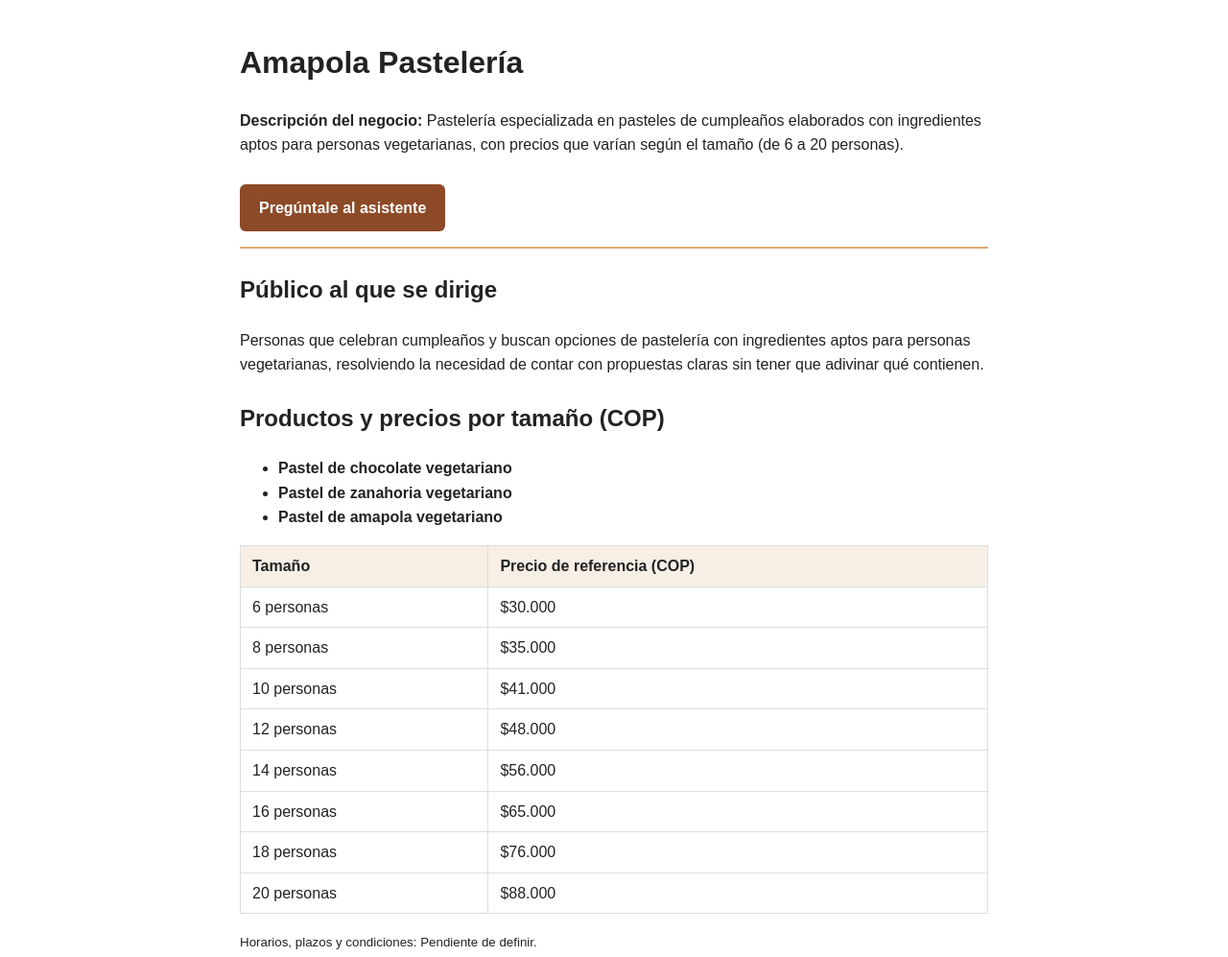
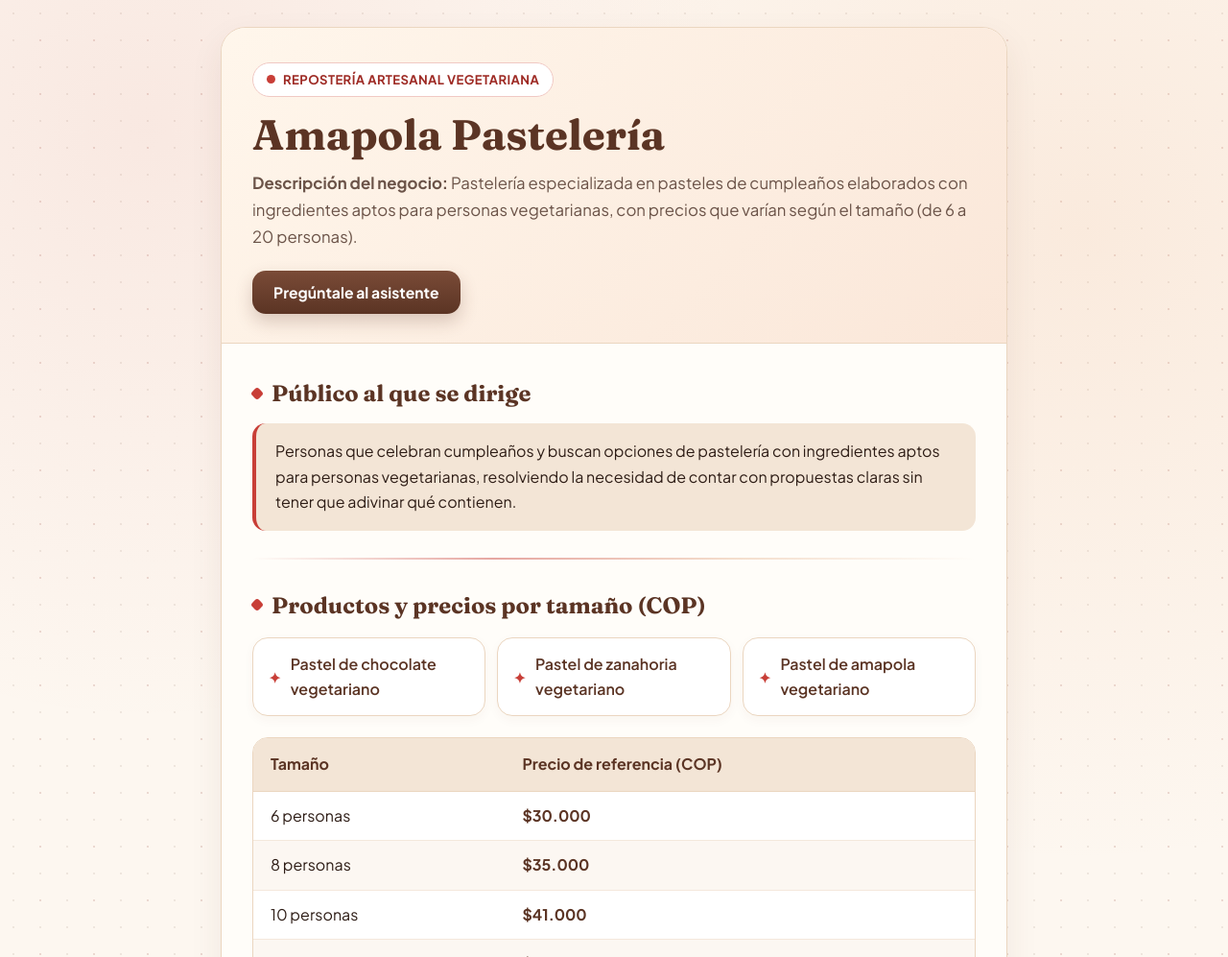
Before and after one commit to Lau2294/Amapola-pasteler-a, a plain HTML site: page index.html in a window 1280 px wide. Shown: the top 997 px of the page at 96% size. Drawn offline with Linux system fonts and the light colour scheme.

Commit message:
Add files via upload

```diff
--- a/index.html
+++ b/index.html
@@ -3,36 +3,278 @@
 <head>
   <meta charset="UTF-8" />
   <meta name="viewport" content="width=device-width, initial-scale=1.0" />
-  <title>Amapola Pastelería</title>
+  <title>Amapola Pastelería — Pasteles vegetarianos para cumpleaños</title>
+  <link rel="preconnect" href="https://fonts.googleapis.com" />
+  <link rel="preconnect" href="https://fonts.gstatic.com" crossorigin />
+  <link href="https://fonts.googleapis.com/css2?family=Fraunces:opsz,wght@9..144,600;9..144,700&family=Plus+Jakarta+Sans:wght@400;500;600;700&display=swap" rel="stylesheet" />
   <style>
-    body { font-family: Arial, sans-serif; max-width: 780px; margin: 40px auto; padding: 0 20px; line-height: 1.6; color: #222; }
-    header { border-bottom: 2px solid #e0a96d; padding-bottom: 16px; margin-bottom: 24px; }
-    .btn-asistente { display: inline-block; background: #8c4a27; color: #fff; padding: 12px 20px; text-decoration: none; border-radius: 6px; font-weight: bold; margin-top: 12px; }
-    section { margin-bottom: 24px; }
-    table { width: 100%; border-collapse: collapse; margin-top: 10px; }
-    th, td { border: 1px solid #ddd; padding: 8px 12px; text-align: left; }
-    th { background: #f7efe6; }
+    :root {
+      --bg-crema: #fdf7f0;
+      --bg-tarjeta: #fffdf9;
+      --amapola: #c83e37;
+      --amapola-oscuro: #9e2b25;
+      --cacao: #5b3424;
+      --cacao-suave: #7a4b37;
+      --arena: #f3e5d6;
+      --borde: #ebd6c0;
+      --texto: #2e1d16;
+      --texto-tenue: #6b5348;
+      --sombra: 0 14px 34px rgba(91, 52, 36, 0.08);
+    }
+
+    * {
+      box-sizing: border-box;
+    }
+
+    body {
+      margin: 0;
+      font-family: "Plus Jakarta Sans", system-ui, -apple-system, sans-serif;
+      color: var(--texto);
+      line-height: 1.65;
+      background-color: var(--bg-crema);
+      /* Patrón gráfico sutil de repostería y amapolas */
+      background-image:
+        radial-gradient(circle at 12% 10%, rgba(200, 62, 55, 0.08) 0%, transparent 38%),
+        radial-gradient(circle at 88% 18%, rgba(235, 168, 122, 0.16) 0%, transparent 42%),
+        radial-gradient(rgba(91, 52, 36, 0.09) 1.25px, transparent 1.25px),
+        radial-gradient(rgba(200, 62, 55, 0.08) 1.5px, transparent 1.5px);
+      background-size: 100% 100%, 100% 100%, 28px 28px, 56px 56px;
+      background-position: 0 0, 0 0, 0 0, 14px 14px;
+      padding: 28px 16px 64px;
+    }
+
+    .contenedor {
+      max-width: 820px;
+      margin: 0 auto;
+    }
+
+    .tarjeta-principal {
+      background: var(--bg-tarjeta);
+      border: 1px solid var(--borde);
+      border-radius: 26px;
+      box-shadow: var(--sombra);
+      overflow: hidden;
+    }
+
+    .hero {
+      padding: 36px 32px 30px;
+      background:
+        linear-gradient(135deg, rgba(255, 246, 235, 0.96) 0%, rgba(250, 229, 214, 0.92) 100%);
+      border-bottom: 1px solid var(--borde);
+      position: relative;
+    }
+
+    .insignia {
+      display: inline-flex;
+      align-items: center;
+      gap: 8px;
+      background: #fff;
+      color: var(--amapola-oscuro);
+      border: 1px solid #f0c9c4;
+      font-size: 0.82rem;
+      font-weight: 700;
+      letter-spacing: 0.03em;
+      text-transform: uppercase;
+      padding: 6px 14px;
+      border-radius: 999px;
+      margin-bottom: 14px;
+    }
+
+    .punto-amapola {
+      width: 9px;
+      height: 9px;
+      border-radius: 50%;
+      background: var(--amapola);
+      display: inline-block;
+    }
+
+    h1 {
+      font-family: "Fraunces", Georgia, serif;
+      font-size: clamp(2rem, 4.5vw, 2.75rem);
+      line-height: 1.15;
+      margin: 0 0 12px;
+      color: var(--cacao);
+    }
+
+    .descripcion {
+      margin: 0 0 22px;
+      font-size: 1.05rem;
+      color: var(--texto-tenue);
+      max-width: 66ch;
+    }
+
+    .btn-asistente {
+      display: inline-flex;
+      align-items: center;
+      gap: 10px;
+      background: linear-gradient(180deg, var(--cacao-suave) 0%, var(--cacao) 100%);
+      color: #fff;
+      border: none;
+      border-radius: 14px;
+      padding: 13px 22px;
+      font-family: inherit;
+      font-size: 0.98rem;
+      font-weight: 700;
+      cursor: pointer;
+      box-shadow: 0 8px 18px rgba(91, 52, 36, 0.22);
+      transition: transform 0.15s ease, filter 0.15s ease;
+    }
+
+    .btn-asistente:hover {
+      transform: translateY(-1px);
+      filter: brightness(1.05);
+    }
+
+    .cuerpo {
+      padding: 32px;
+    }
+
+    .separador-pastel {
+      height: 2px;
+      border: 0;
+      margin: 28px 0;
+      background: linear-gradient(90deg, transparent, var(--amapola), #e7b896, transparent);
+      opacity: 0.45;
+    }
+
+    h2 {
+      font-family: "Fraunces", Georgia, serif;
+      font-size: 1.48rem;
+      color: var(--cacao);
+      margin: 0 0 12px;
+      display: flex;
+      align-items: center;
+      gap: 10px;
+    }
+
+    h2::before {
+      content: "";
+      width: 10px;
+      height: 10px;
+      border-radius: 3px;
+      transform: rotate(45deg);
+      background: var(--amapola);
+      flex-shrink: 0;
+    }
+
+    .caja-publico {
+      background: var(--arena);
+      border-left: 4px solid var(--amapola);
+      border-radius: 14px;
+      padding: 16px 20px;
+      color: var(--texto);
+    }
+
+    .lista-sabores {
+      list-style: none;
+      padding: 0;
+      margin: 14px 0 22px;
+      display: grid;
+      grid-template-columns: repeat(auto-fit, minmax(210px, 1fr));
+      gap: 12px;
+    }
+
+    .lista-sabores li {
+      background: #fff;
+      border: 1px solid var(--borde);
+      border-radius: 16px;
+      padding: 14px 16px;
+      font-weight: 600;
+      color: var(--cacao);
+      box-shadow: 0 4px 12px rgba(91, 52, 36, 0.04);
+      display: flex;
+      align-items: center;
+      gap: 10px;
+    }
+
+    .lista-sabores li::before {
+      content: "✦";
+      color: var(--amapola);
+      font-size: 0.95rem;
+    }
+
+    .tabla-wrap {
+      overflow-x: auto;
+      border: 1px solid var(--borde);
+      border-radius: 16px;
+      background: #fff;
+    }
+
+    table {
+      width: 100%;
+      border-collapse: collapse;
+      text-align: left;
+    }
+
+    thead th {
+      background: var(--arena);
+      color: var(--cacao);
+      font-weight: 700;
+      padding: 14px 18px;
+      border-bottom: 1px solid var(--borde);
+    }
+
+    tbody td {
+      padding: 12px 18px;
+      border-bottom: 1px solid #f4e8dc;
+    }
+
+    tbody tr:last-child td {
+      border-bottom: none;
+    }
+
+    tbody tr:nth-child(even) {
+      background: #fcf7f2;
+    }
+
+    tbody td:last-child {
+      font-weight: 700;
+      color: var(--cacao);
+    }
+
+    @media (max-width: 600px) {
+      .hero, .cuerpo {
+        padding: 24px 20px;
+      }
+    }
   </style>
 </head>
 <body>
-  <header>
+  <main class="contenedor">
+    <article class="tarjeta-principal">
+      <header class="hero">
+        <div class="insignia">
+          <span class="punto-amapola"></span>
+          <span>Repostería artesanal vegetariana</span>
+        </div>
         <h1>Amapola Pastelería</h1>
-    <p><strong>Descripción del negocio:</strong> Pastelería especializada en pasteles de cumpleaños elaborados con ingredientes aptos para personas vegetarianas, con precios que varían según el tamaño (de 6 a 20 personas).</p>
-    <a class="btn-asistente" href="TU_ENLACE_DEL_CHATBOT_AQUI" target="_blank" rel="noopener noreferrer">Pregúntale al asistente</a>
+        <p class="descripcion">
+          <strong>Descripción del negocio:</strong> Pastelería especializada en pasteles de cumpleaños elaborados con ingredientes aptos para personas vegetarianas, con precios que varían según el tamaño (de 6 a 20 personas).
+        </p>
+        <button type="button" class="btn-asistente" id="btn-asistente">
+          Pregúntale al asistente
+        </button>
       </header>
 
-  <section>
-    <h2>Público al que se dirige</h2>
-    <p>Personas que celebran cumpleaños y buscan opciones de pastelería con ingredientes aptos para personas vegetarianas, resolviendo la necesidad de contar con propuestas claras sin tener que adivinar qué contienen.</p>
+      <div class="cuerpo">
+        <section aria-labelledby="titulo-publico">
+          <h2 id="titulo-publico">Público al que se dirige</h2>
+          <div class="caja-publico">
+            Personas que celebran cumpleaños y buscan opciones de pastelería con ingredientes aptos para personas vegetarianas, resolviendo la necesidad de contar con propuestas claras sin tener que adivinar qué contienen.
+          </div>
         </section>
 
-  <section>
-    <h2>Productos y precios por tamaño (COP)</h2>
-    <ul>
-      <li><strong>Pastel de chocolate vegetariano</strong></li>
-      <li><strong>Pastel de zanahoria vegetariano</strong></li>
-      <li><strong>Pastel de amapola vegetariano</strong></li>
+        <hr class="separador-pastel" />
+
+        <section aria-labelledby="titulo-productos">
+          <h2 id="titulo-productos">Productos y precios por tamaño (COP)</h2>
+          <ul class="lista-sabores">
+            <li>Pastel de chocolate vegetariano</li>
+            <li>Pastel de zanahoria vegetariano</li>
+            <li>Pastel de amapola vegetariano</li>
           </ul>
+
+          <div class="tabla-wrap">
             <table>
               <thead>
                 <tr>
@@ -51,19 +293,10 @@
                 <tr><td>20 personas</td><td>$88.000</td></tr>
               </tbody>
             </table>
-    <p><small>Horarios, plazos y condiciones: Pendiente de definir.</small></p>
+          </div>
         </section>
-
-  <section>
-    <h2>Información de contacto</h2>
-    <p>WhatsApp de prueba (por confirmar número o enlace de prueba). Horarios, plazos y condiciones: Pendiente de definir.</p>
-  </section>
-
-  <section>
-    <h2>Preguntas frecuentes</h2>
-    <p><strong>¿Qué sabores de pasteles de cumpleaños ofrecen?</strong><br />Pastel de chocolate vegetariano, pastel de zanahoria vegetariano y pastel de amapola vegetariano, con ingredientes aptos para personas vegetarianas.</p>
-    <p><strong>¿Cómo varían los precios según el tamaño del pastel?</strong><br />Van desde $30.000 COP (6 personas) y $35.000 COP (8 personas), aumentando de forma exponencial (redondeado) hasta $88.000 COP (20 personas).</p>
-    <p><strong>¿Cómo puedo hacer un pedido o resolver dudas adicionales?</strong><br />A través del WhatsApp de prueba indicado en la página (horarios, plazos y condiciones están pendiente de definir).</p>
-  </section>
+      </div>
+    </article>
+  </main>
 </body>
 </html>
```
Lines whose indentation alone changed are shown as unchanged.
